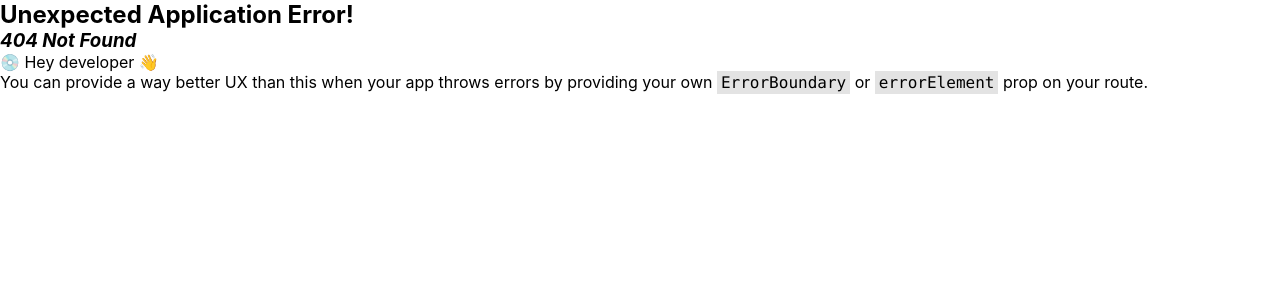
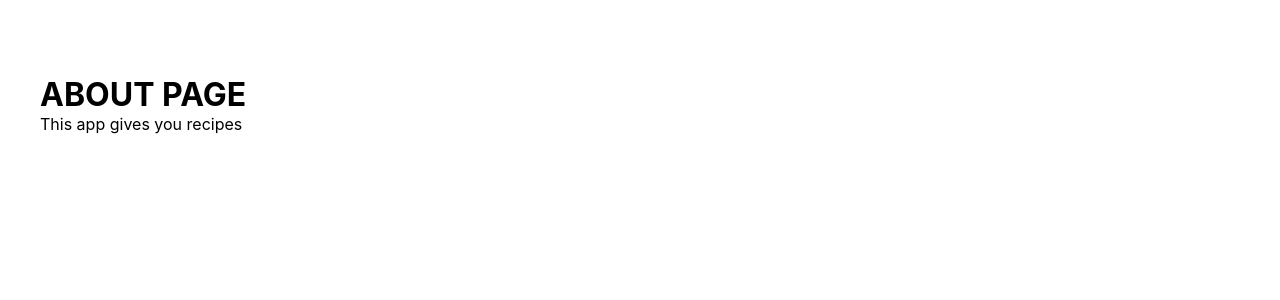
Before and after one commit to harblaith7/The-Modern-React-Udemy-Course, a React (Vite) app in the folder 04-recipe/: page /about in a window 1280 px wide. Before the commit this address had no page. Shown: the top 300 px of the page. Built offline with nearby package versions, Linux system fonts and the light colour scheme.

Commit message:
5.5-defining-multiple-pages

```diff
--- a/04-recipe/src/main.jsx
+++ b/04-recipe/src/main.jsx
@@ -7,10 +7,16 @@ import {
   createRoutesFromElements,
 } from "react-router-dom";
 import App from "./App.jsx";
+import AboutPage from "./pages/AboutPage";
 import "./index.css";
 
 const router = createBrowserRouter(
-  createRoutesFromElements(<Route path="/" element={<App />} />)
+  createRoutesFromElements(
+    <>
+      <Route path="/" element={<App />} />
+      <Route path="/about" element={<AboutPage />} />
+    </>
+  )
 );
 
 ReactDOM.createRoot(document.getElementById("root")).render(
--- /dev/null
+++ b/04-recipe/src/pages/AboutPage.jsx
@@ -0,0 +1,10 @@
+export default function AboutPage() {
+  return (
+    <div className="App">
+      <main className="main_container">
+        <h1>ABOUT PAGE</h1>
+        <p>This app gives you recipes</p>
+      </main>
+    </div>
+  );
+}
```
